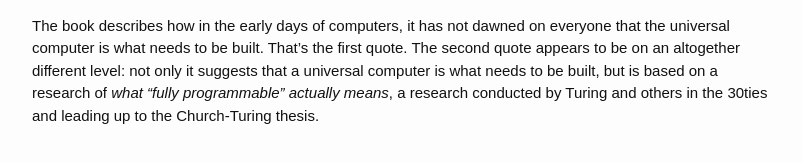
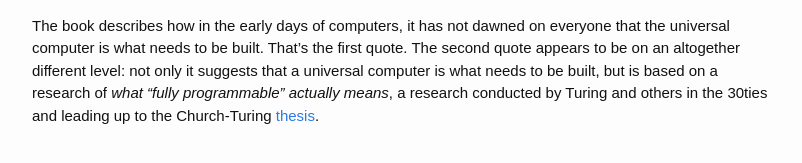
Before and after one commit to akircanski/akircanski.github.io, a Jekyll site: the page built from reading-log.md, in a window 1280 px wide. Shown: the part 667-830 px from the top of the page, without its empty margins (238-1040 px from the left). Built offline with Jekyll 4.4.1, drawn with Linux system fonts in a browser that asks for light colours; our own code applies the rules of GitHub Pages for plain Markdown files; part of the change alters nothing that is shown.

```diff
--- a/reading-log.md
+++ b/reading-log.md
@@ -9,4 +9,4 @@ The 'mother' of all such transitions is described in this book, particularly, by
 
 <img src="images/books/1-universal-computer-1.png" class="inline"/>
 
-The book describes how in the early days of computers, it has not dawned on everyone that the universal computer is what needs to be built. That's the first quote. The second quote appears to be on an altogether different level: not only it suggests that a universal computer is what needs to be built, but is based on a research of _what "fully programmable" actually means_, a research conducted by Turing and others in the 30ties and leading up to the Church-Turing thesis.
+The book describes how in the early days of computers, it has not dawned on everyone that the universal computer is what needs to be built. That's the first quote. The second quote appears to be on an altogether different level: not only it suggests that a universal computer is what needs to be built, but is based on a research of _what "fully programmable" actually means_, a research conducted by Turing and others in the 30ties and leading up to the Church-Turing <a href="https://en.wikipedia.org/wiki/Church%E2%80%93Turing_thesis">thesis</a>.
```
